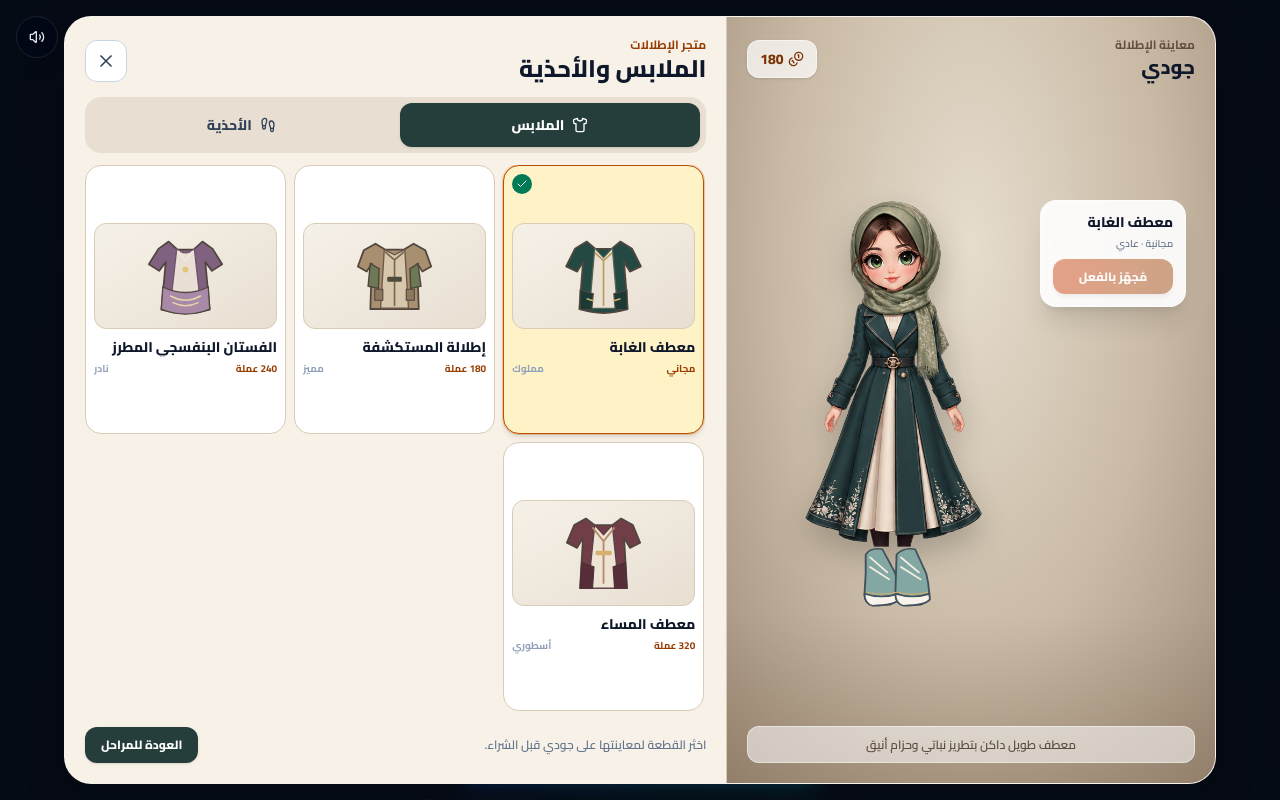
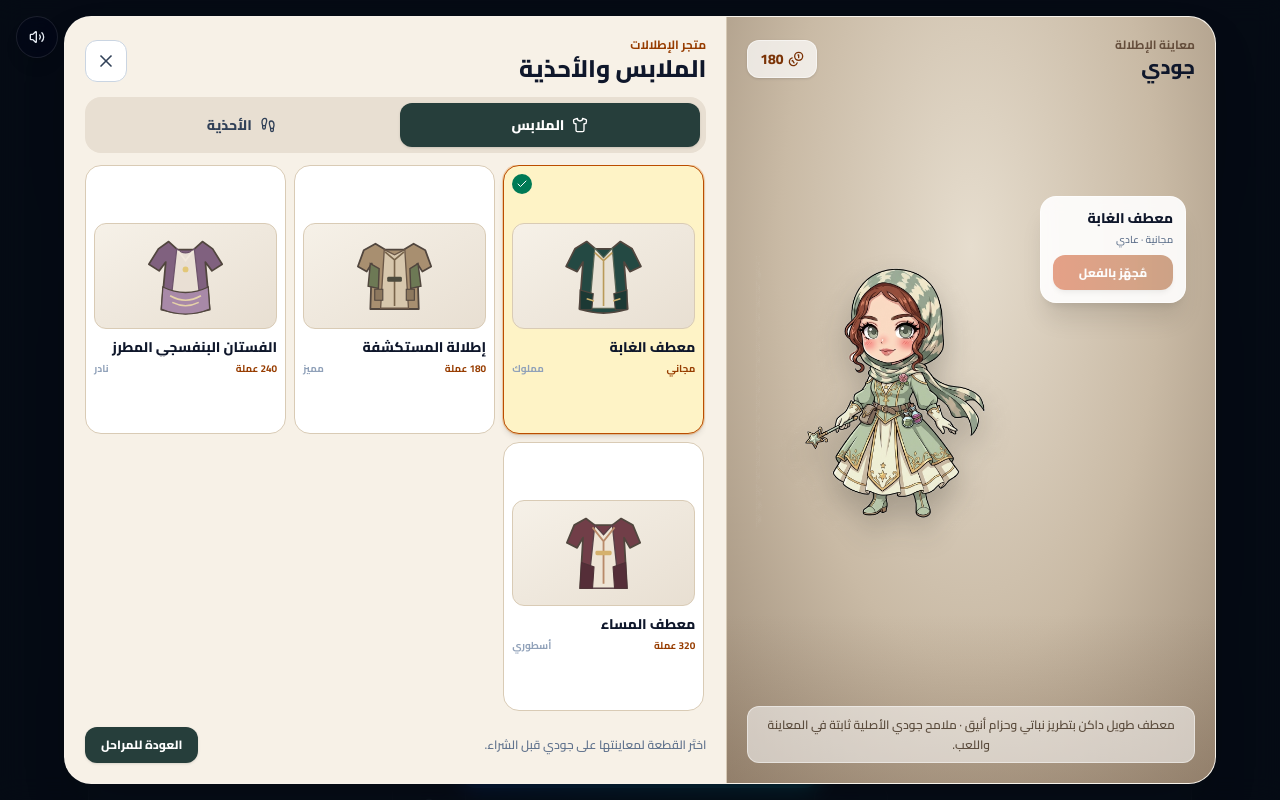
Before and after one commit to MOHAMED4D4/joudy-game, a Next.js app: page / in a window 1280 px wide. Both pictures are taken after a click on the button "👗 الملابس والأحذية". Shown: the top 800 px of the page. Built offline with nearby package versions, Linux system fonts and the light colour scheme.

Commit message:
update game files

```diff
--- a/components/JoudyAdventureGame.tsx
+++ b/components/JoudyAdventureGame.tsx
@@ -135,12 +135,11 @@ export default function JoudyAdventureGame() {
               levelConfig={activeLevelConfig}
               realImageSrc={realImageSrc}
               animeImageSrc={animeImageSrc}
-              characterSpriteSrc={equippedOutfit.spriteSrc}
-              shoeSpriteSrc={equippedShoes.shoeSrc}
+              characterSpriteSrc={animeImageSrc}
               highScore={progress.highScore}
               soundEnabled={soundEnabled}
               onToggleSound={handleToggleSound}
-              characterFilter={equippedOutfit.filter}
+              characterFilter="none"
               characterSpeedBonus={characterSpeedBonus}
               characterShieldBonus={characterShieldBonus}
               onHighScoreUpdate={handleHighScoreUpdate}
--- a/components/WardrobeShopPanel.tsx
+++ b/components/WardrobeShopPanel.tsx
@@ -84,8 +84,6 @@ export default function WardrobeShopPanel({ onClose }: Props) {
   useEffect(() => {
     setSelectedId(category === 'outfit' ? save.equippedOutfit : save.equippedShoes);
   }, [category, save.equippedOutfit, save.equippedShoes]);
-  const previewOutfit = category === 'outfit' ? selected : SHOP_ITEMS.find((item) => item.id === save.equippedOutfit) ?? SHOP_ITEMS[0];
-  const previewShoes = category === 'shoes' ? selected : SHOP_ITEMS.find((item) => item.id === save.equippedShoes) ?? SHOP_ITEMS.find((item) => item.id === 'sneakers')!;
   const isOwned = save.owned.includes(selected.id);
   const currentlyEquipped = category === 'outfit' ? save.equippedOutfit === selected.id : save.equippedShoes === selected.id;
 
@@ -129,8 +127,7 @@ export default function WardrobeShopPanel({ onClose }: Props) {
             <div className="pointer-events-none absolute bottom-0 left-0 right-0 h-[22%] bg-gradient-to-t from-[#735b46]/30 to-transparent" />
             <div className="relative mx-auto mt-1 min-h-[240px] flex-1 w-full max-w-[430px]">
               <div className="absolute inset-y-0 left-0 w-[64%]">
-                <Image src={previewOutfit.spriteSrc ?? '/images/outfits/look-1.png'} alt={`معاينة جودي بإطلالة ${previewOutfit.name}`} fill priority sizes="(max-width: 1024px) 58vw, 280px" className="object-contain drop-shadow-[0_15px_15px_rgba(26,23,20,.24)]" />
-                {previewShoes.shoeSrc && <Image src={previewShoes.shoeSrc} alt="معاينة الحذاء" fill sizes="(max-width: 1024px) 58vw, 280px" className="pointer-events-none object-contain" />}
+                <Image src="/images/joudy-home.png" alt="جودي بشخصيتها الأصلية" fill priority sizes="(max-width: 1024px) 58vw, 280px" className="object-contain drop-shadow-[0_15px_15px_rgba(26,23,20,.24)]" />
               </div>
               <div className="absolute right-0 top-[18%] z-20 w-[34%] rounded-2xl border border-white/60 bg-white/90 p-2 shadow-xl backdrop-blur sm:p-3">
                 <p className="text-[11px] font-black leading-snug text-slate-900 sm:text-sm">{selected.name}</p>
@@ -141,7 +138,7 @@ export default function WardrobeShopPanel({ onClose }: Props) {
               </div>
             </div>
 
-            <div className="relative z-10 mt-1 rounded-xl border border-white/45 bg-white/55 px-3 py-2 text-center text-[10px] font-semibold leading-relaxed text-[#5b4c3d] sm:text-xs">{selected.description}</div>
+            <div className="relative z-10 mt-1 rounded-xl border border-white/45 bg-white/55 px-3 py-2 text-center text-[10px] font-semibold leading-relaxed text-[#5b4c3d] sm:text-xs">{selected.description} · ملامح جودي الأصلية ثابتة في المعاينة واللعب.</div>
           </div>
 
           <div className="order-2 flex min-h-0 flex-col p-3 sm:p-5">
--- a/lib/joudyWorld.ts
+++ b/lib/joudyWorld.ts
@@ -44,17 +44,16 @@ export interface ShopItem {
   description: string;
   filter: string;
   bonus?: 'coins' | 'speed' | 'shield';
-  spriteSrc?: string;
   shoeSrc?: string;
   artId?: string;
 }
 
 export const SHOP_ITEMS: ShopItem[] = [
   // Four separate illustrated outfits. These replace the earlier colour-filter-only skins.
-  { id: 'look-forest', name: 'معطف الغابة', category: 'outfit', price: 0, rarity: 'عادي', description: 'معطف طويل داكن بتطريز نباتي وحزام أنيق', filter: 'none', spriteSrc: '/images/outfits/look-1.png', artId: 'coat' },
-  { id: 'look-explorer', name: 'إطلالة المستكشفة', category: 'outfit', price: 180, rarity: 'مميز', description: 'سترة عملية وبنطال واسع بجيوب جانبية', filter: 'none', spriteSrc: '/images/outfits/look-2.png', artId: 'utility', bonus: 'speed' },
-  { id: 'look-mauve', name: 'الفستان البنفسجي المطرز', category: 'outfit', price: 240, rarity: 'نادر', description: 'فستان متعدد الطبقات بتطريز ناعم', filter: 'none', spriteSrc: '/images/outfits/look-3.png', artId: 'layered', bonus: 'coins' },
-  { id: 'look-burgundy', name: 'معطف المساء', category: 'outfit', price: 320, rarity: 'أسطوري', description: 'معطف خمري طويل مع بنطال داكن', filter: 'none', spriteSrc: '/images/outfits/look-4.png', artId: 'longcoat', bonus: 'shield' },
+  { id: 'look-forest', name: 'معطف الغابة', category: 'outfit', price: 0, rarity: 'عادي', description: 'معطف طويل داكن بتطريز نباتي وحزام أنيق', filter: 'none', artId: 'coat' },
+  { id: 'look-explorer', name: 'إطلالة المستكشفة', category: 'outfit', price: 180, rarity: 'مميز', description: 'سترة عملية وبنطال واسع بجيوب جانبية', filter: 'none', artId: 'utility', bonus: 'speed' },
+  { id: 'look-mauve', name: 'الفستان البنفسجي المطرز', category: 'outfit', price: 240, rarity: 'نادر', description: 'فستان متعدد الطبقات بتطريز ناعم', filter: 'none', artId: 'layered', bonus: 'coins' },
+  { id: 'look-burgundy', name: 'معطف المساء', category: 'outfit', price: 320, rarity: 'أسطوري', description: 'معطف خمري طويل مع بنطال داكن', filter: 'none', artId: 'longcoat', bonus: 'shield' },
   // Shoes are independent overlays, so changing them keeps the selected outfit.
   { id: 'sneakers', name: 'حذاء رياضي كلاسيكي', category: 'shoes', price: 0, rarity: 'عادي', description: 'حذاء رياضي منخفض بنعل مريح', filter: 'none', shoeSrc: '/images/shoes/sneakers.svg', artId: 'sneakers' },
   { id: 'rose-boots', name: 'جزمة جلد وردية', category: 'shoes', price: 110, rarity: 'مميز', description: 'جزمة قصيرة بكعب منخفض وتفاصيل ناعمة', filter: 'none', shoeSrc: '/images/shoes/rose-boots.svg', artId: 'rose-boots', bonus: 'coins' },
```
